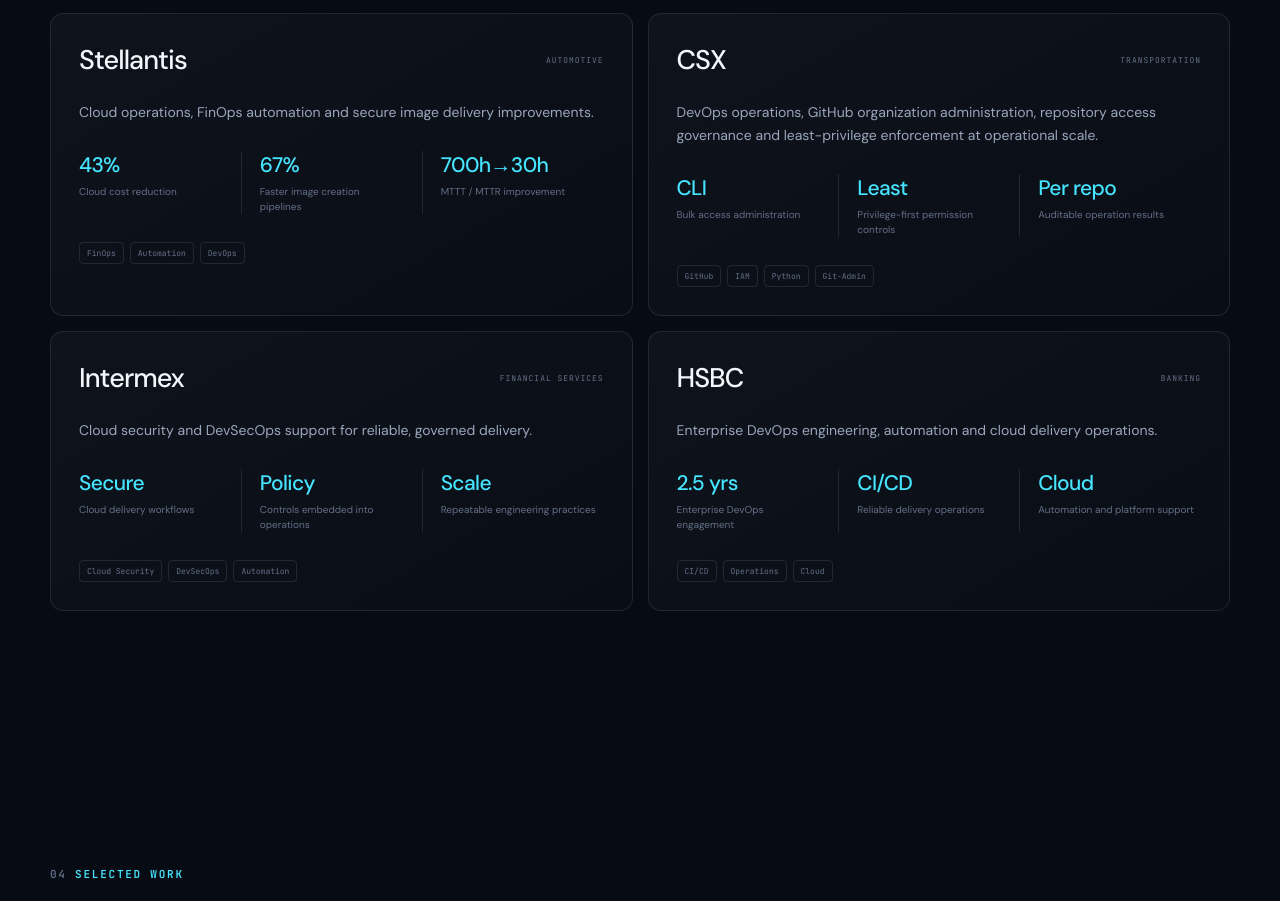
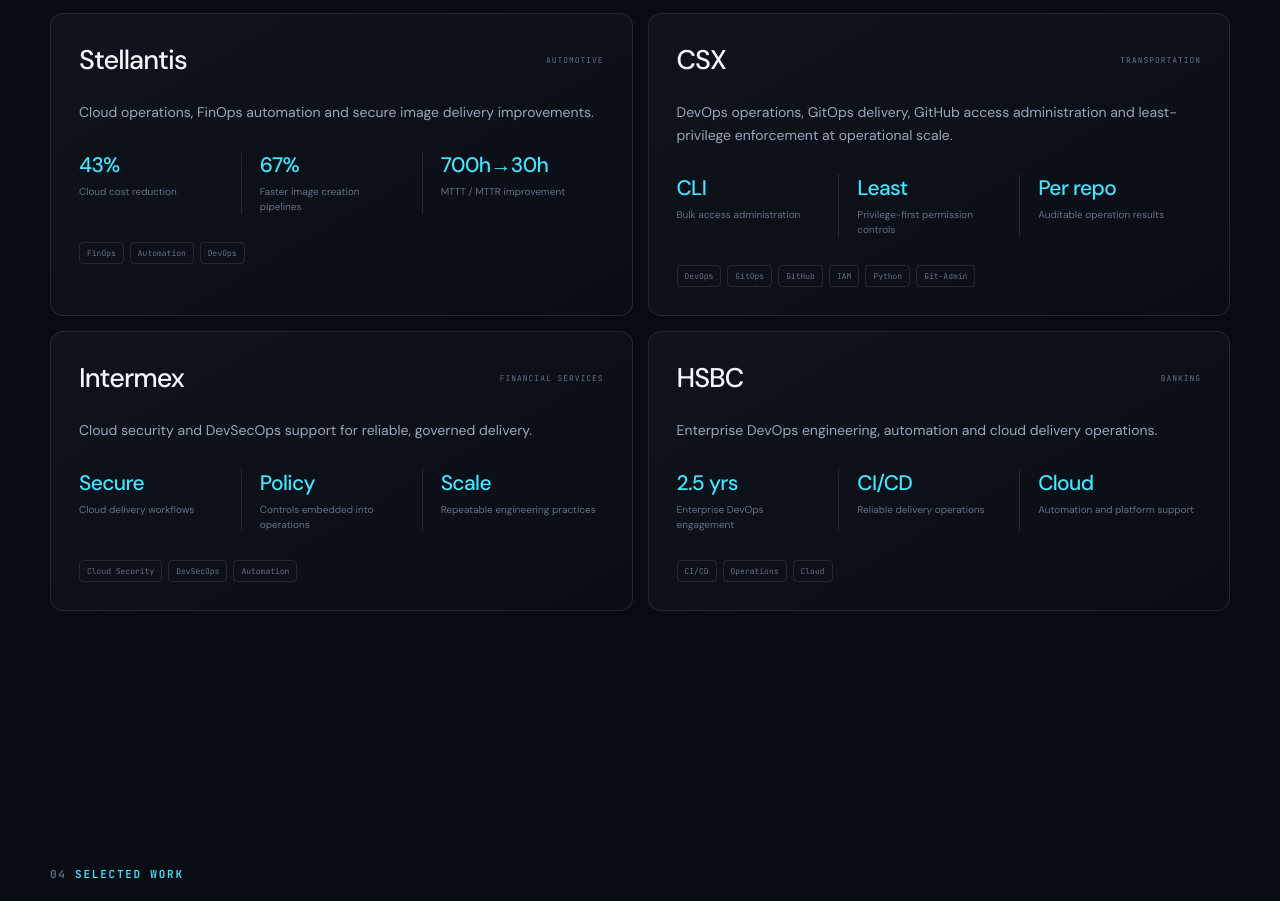
Before and after one commit to PrashantAHD/PrashantAHD, a plain HTML site: page index.html in a window 1280 px wide. Shown: the part 3305-4206 px from the top of the page. Drawn offline with Linux system fonts and the light colour scheme.

Commit message:
style: add CSX GitOps expertise
Co-authored-by: Copilot <223556219+Copilot@users.noreply.github.com>

```diff
--- a/index.html
+++ b/index.html
@@ -196,13 +196,13 @@
         </article>
         <article class="client-card reveal">
           <div class="client-card-head"><span class="client-name">CSX</span><span>TRANSPORTATION</span></div>
-          <p>DevOps operations, GitHub organization administration, repository access governance and least-privilege enforcement at operational scale.</p>
+          <p>DevOps operations, GitOps delivery, GitHub access administration and least-privilege enforcement at operational scale.</p>
           <ul>
             <li><strong>CLI</strong><span>Bulk access administration</span></li>
             <li><strong>Least</strong><span>Privilege-first permission controls</span></li>
             <li><strong>Per repo</strong><span>Auditable operation results</span></li>
           </ul>
-          <div class="tags"><span>GitHub</span><span>IAM</span><span>Python</span><span>Git-Admin</span></div>
+          <div class="tags"><span>DevOps</span><span>GitOps</span><span>GitHub</span><span>IAM</span><span>Python</span><span>Git-Admin</span></div>
         </article>
         <article class="client-card reveal">
           <div class="client-card-head"><span class="client-name">Intermex</span><span>FINANCIAL SERVICES</span></div>
```
